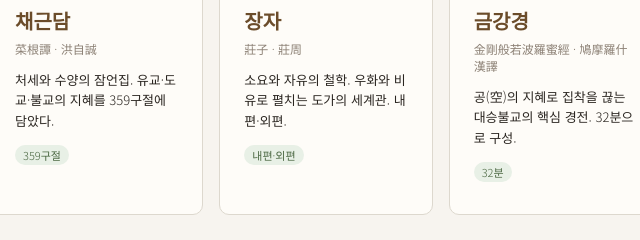
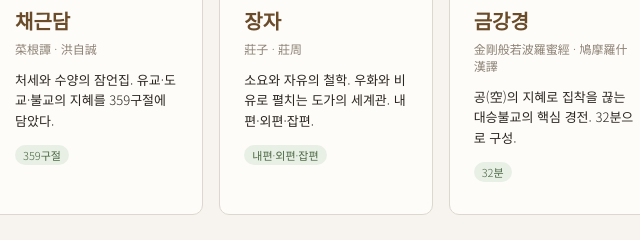
Before and after one commit to nowhereuri/gojeon, a plain HTML site: page index.html in a window 1280 px wide. Shown: the part 265-505 px from the top of the page, 314-954 px from the left. Drawn offline with Linux system fonts and the light colour scheme.

Commit message:
메인 장자 카드에 잡편 추가

```diff
--- a/index.html
+++ b/index.html
@@ -53,8 +53,8 @@
       <div class="card-icon">莊</div>
       <div class="card-title">장자</div>
       <div class="card-sub">莊子 · 莊周</div>
-      <div class="card-desc">소요와 자유의 철학. 우화와 비유로 펼치는 도가의 세계관. 내편·외편.</div>
-      <span class="card-badge">내편·외편</span>
+      <div class="card-desc">소요와 자유의 철학. 우화와 비유로 펼치는 도가의 세계관. 내편·외편·잡편.</div>
+      <span class="card-badge">내편·외편·잡편</span>
     </a>
 
     <a class="card" href="geumgangyeong/">
```
